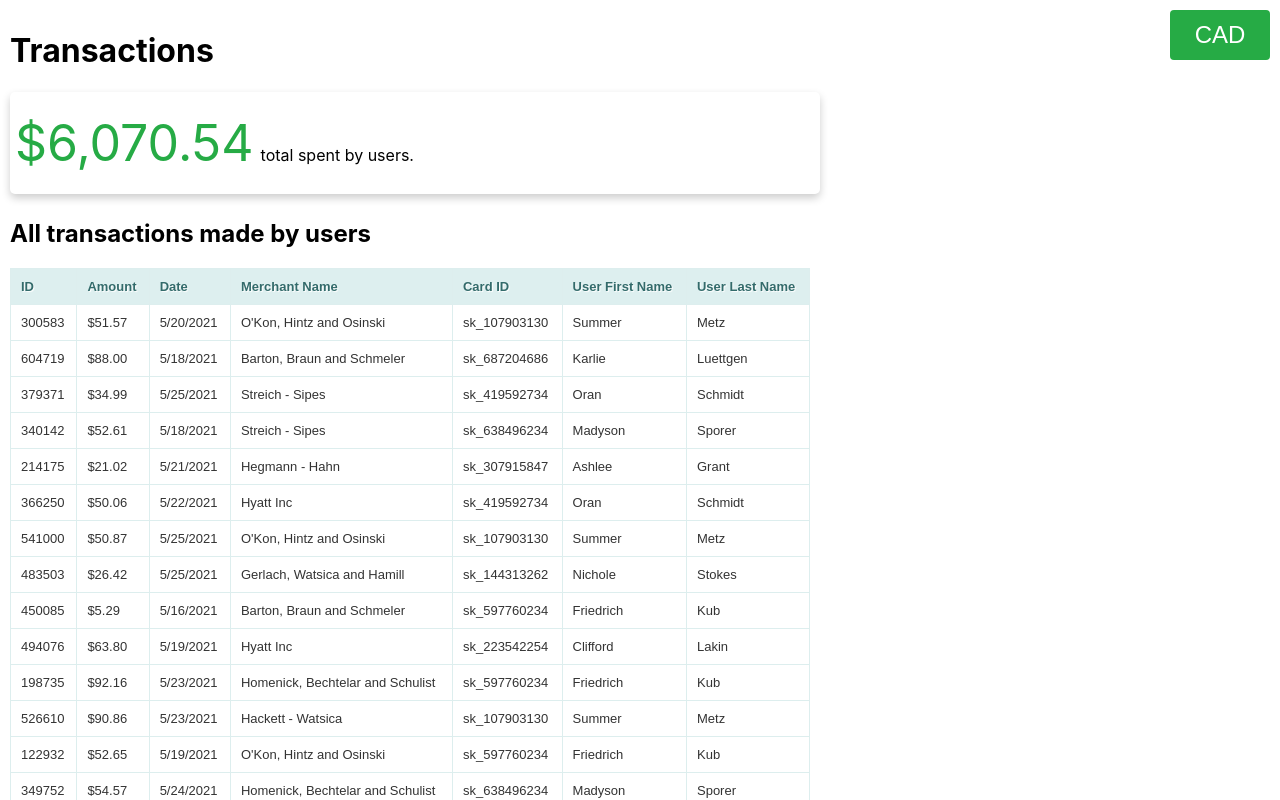
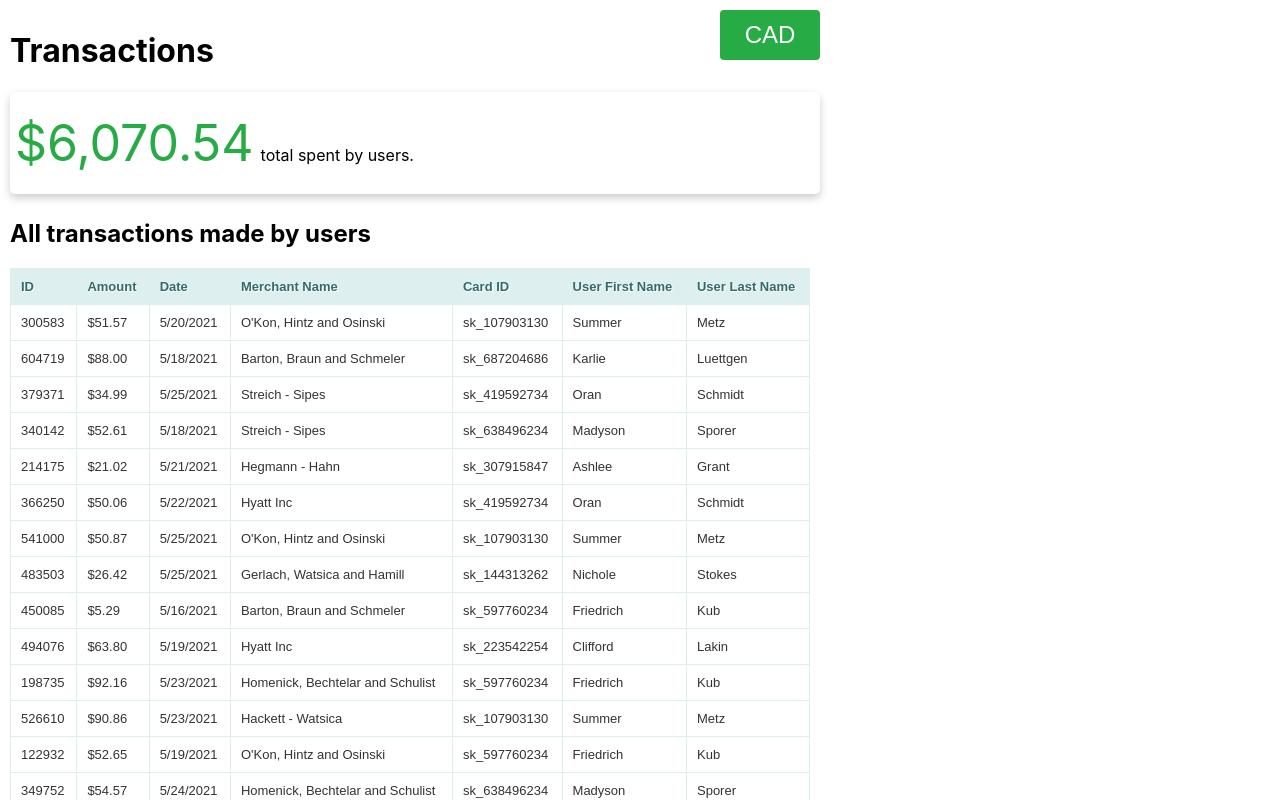
Before and after one commit to McMastS/hoppier-challenge, a React (Create React App) app: page / in a window 1280 px wide. Shown: the top 800 px of the page. Built offline with nearby package versions, Linux system fonts and the light colour scheme.

Commit message:
fix header width

```diff
--- a/src/App.js
+++ b/src/App.js
@@ -11,6 +11,7 @@ const Content = styled.div`
 `;
 
 const Header = styled.div`
+  width: 810px;
   display: flex;
   justify-content: space-between;
 `;
```
